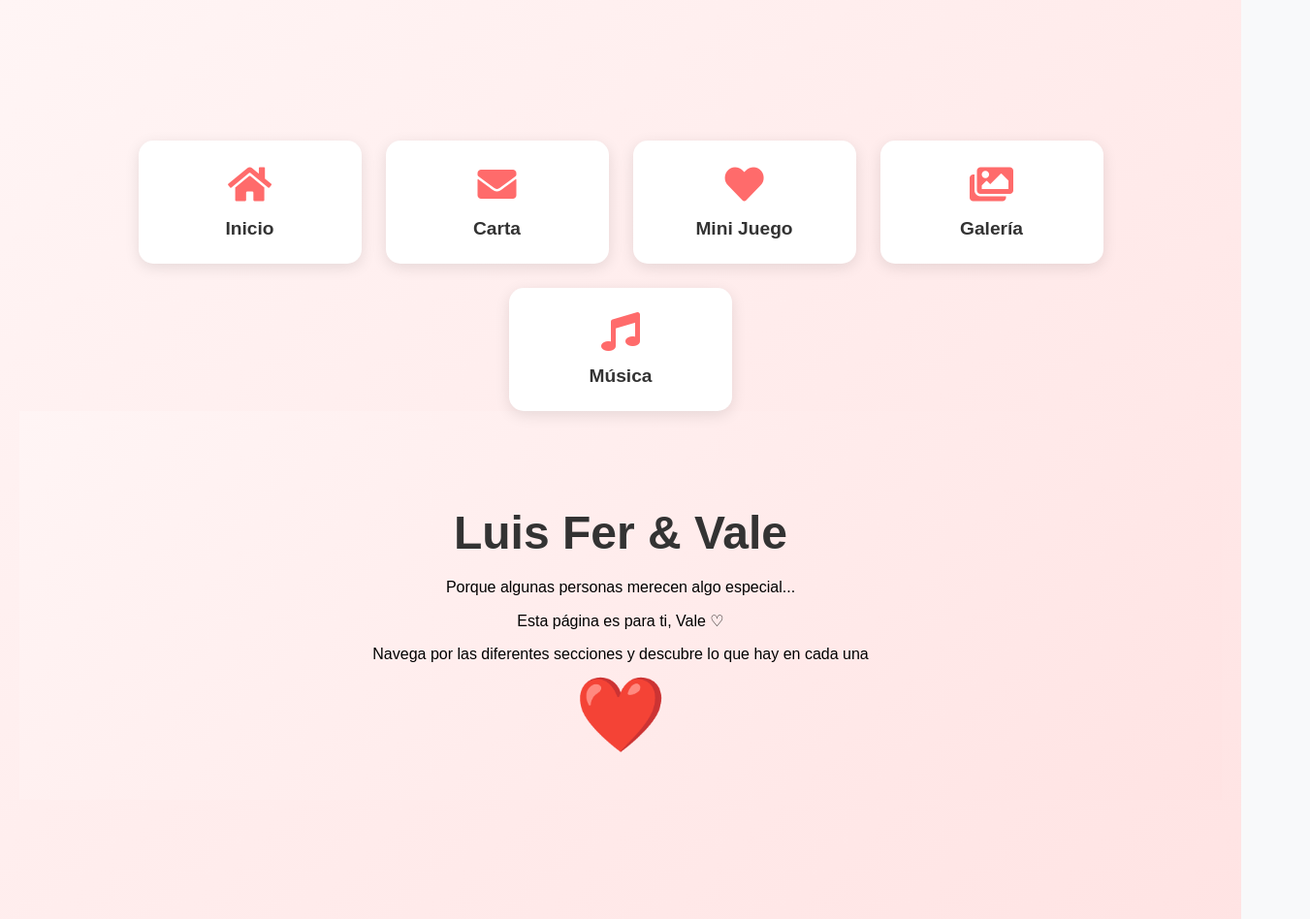
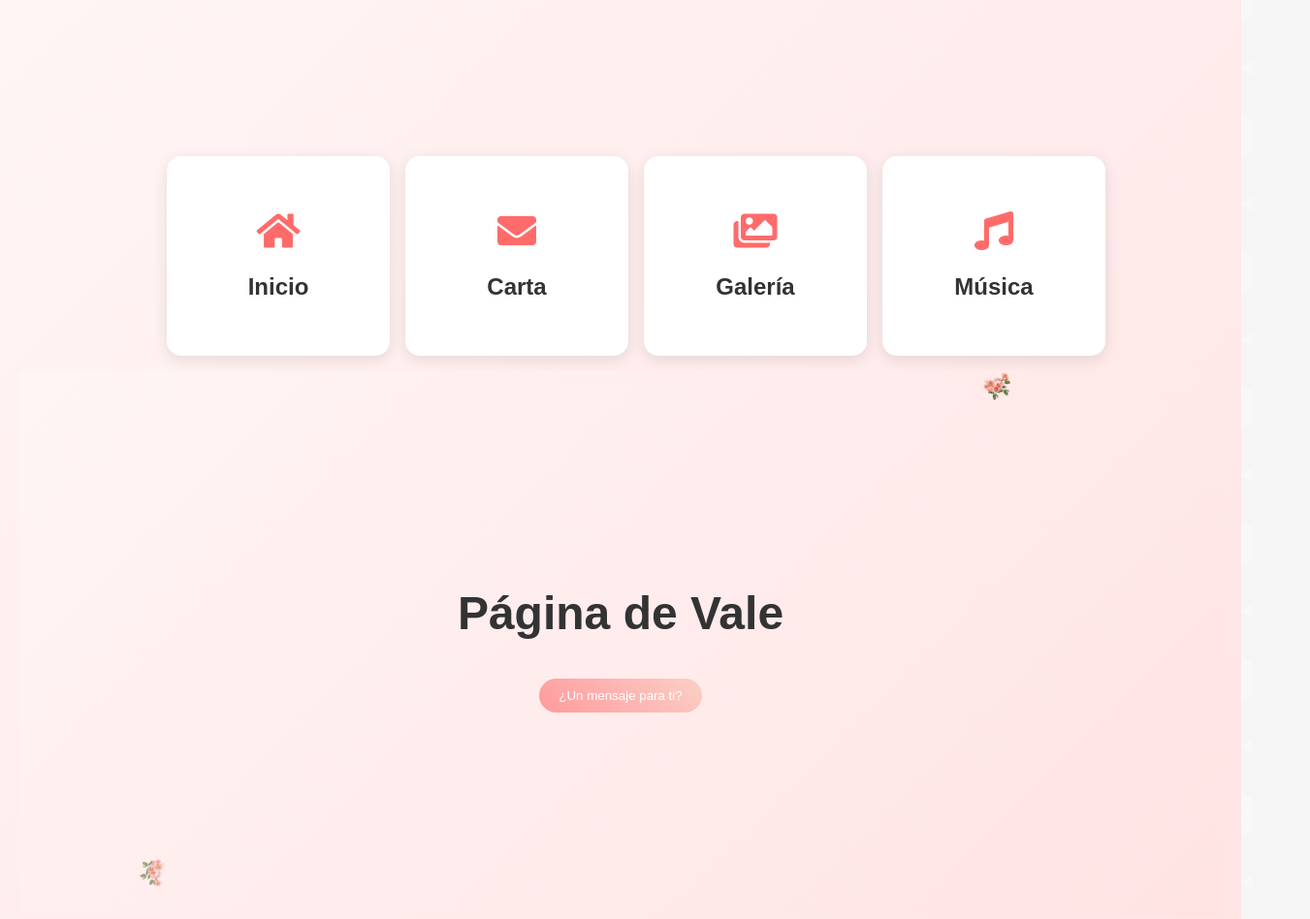
Before and after one commit to LuisFerFlores26/Pagina-Val, a plain HTML site: page index.html in a window 1280 px wide. Shown: the top 948 px of the page at 97% size, 1351 px wide, since content can reach past the window. Drawn offline with Linux system fonts and the light colour scheme.

Commit message:
Update 1.5 (index version beta)

```diff
--- a/Carta/styles.css
+++ b/Carta/styles.css
@@ -12,7 +12,8 @@
     background-color: #f5e6e6;
     position: relative;
     cursor: pointer;
-    transition: transform 0.3s;
+    transition: transform 0.5s;
+    transform: rotateY(0deg);
 }
 
 .envelope:hover {
@@ -45,6 +46,7 @@
     opacity: 0;
     transition: all 0.3s;
     transform: translateY(20px);
+    display: none;
 }
 
 .letter.visible {
--- a/index.html
+++ b/index.html
@@ -11,36 +11,36 @@
     <nav class="menu-cards">
         <div class="card-container">
             <a href="#inicio" class="nav-card">
-                <div class="card-content">
-                    <i class="fas fa-home"></i>
+                <div class="card-content large-card">
+                    <i class="fas fa-home fa-2x"></i>
                     <h3>Inicio</h3>
                 </div>
             </a>
 
             <a href="Carta/carta.html" class="nav-card">
-                <div class="card-content">
-                    <i class="fas fa-envelope"></i>
+                <div class="card-content large-card">
+                    <i class="fas fa-envelope fa-2x"></i>
                     <h3>Carta</h3>
                 </div>
             </a>
-
-            <a href="#historia" class="nav-card">
+        <!-- Mini juego, coming soon :D
+            <a href="#Minijuego" class="nav-card">
                 <div class="card-content">
                     <i class="fas fa-heart"></i>
                     <h3>Mini Juego</h3>
                 </div>
             </a>
-
+        -->
             <a href="Galeria/galeria.html" class="nav-card">
-                <div class="card-content">
-                    <i class="fas fa-images"></i>
+                <div class="card-content large-card">
+                    <i class="fas fa-images fa-2x"></i>
                     <h3>Galería</h3>
                 </div>
             </a>
 
             <a href="playlist/playlist.html" class="nav-card">
-                <div class="card-content">
-                    <i class="fas fa-music"></i>
+                <div class="card-content large-card">
+                    <i class="fas fa-music fa-2x"></i>
                     <h3>Música</h3>
                 </div>
             </a>
@@ -48,16 +48,29 @@
 
         </div>
         <section id="inicio" class="inicio-section">
-            <h1>Luis Fer & Vale</h1>
-            <p class="mensaje-especial">Porque algunas personas merecen algo especial...</p>
-            <div class="mensaje-personal">
-                <p>Esta página es para ti, Vale ♡</p>
-                <p>Navega por las diferentes secciones y descubre lo que hay en cada una</p>
+            <div class="welcome-animation">
+                <h1>Página de Vale</h1>
+                <p class="mensaje-especial"></p>
+                <button class="mensaje-secreto-btn">¿Un mensaje para ti?</button>
+                <div class="mensaje-oculto">
+                <p>✨ Feliz Navidad!! ✨</p>
+                </div>
             </div>
+            <div class="flores-container">
+                <div class="flor flor1"></div>
+                <div class="flor flor2"></div>
+                <div class="flor flor3"></div>
+            </div>
+            <!-- idk
             <div class="corazon-animado">❤️</div>
+            -->
         </section>
+        <script>
+            document.querySelector('.mensaje-secreto-btn').addEventListener('click', function() {
+                document.querySelector('.mensaje-oculto').classList.toggle('visible');
+            });
+        </script>
     </nav>
-
 
 
 </body>
--- a/styles.css
+++ b/styles.css
@@ -2,8 +2,19 @@ body {
     font-family: 'Arial', sans-serif;
     margin: 0;
     padding: 0;
-    background-color: #f8f9fa;
+    min-height: 100vh;
+    overflow-x: hidden;
+    background-color: #f5f5f5;
+    background-image:
+        linear-gradient(30deg, #f8f8f8 12%, transparent 12.5%, transparent 87%, #f8f8f8 87.5%, #f8f8f8),
+        linear-gradient(150deg, #f8f8f8 12%, transparent 12.5%, transparent 87%, #f8f8f8 87.5%, #f8f8f8),
+        linear-gradient(30deg, #f8f8f8 12%, transparent 12.5%, transparent 87%, #f8f8f8 87.5%, #f8f8f8),
+        linear-gradient(150deg, #f8f8f8 12%, transparent 12.5%, transparent 87%, #f8f8f8 87.5%, #f8f8f8);
+    background-size: 80px 140px;
+    background-position: 0 0, 0 0, 40px 70px, 40px 70px;
 }
+
+
 
 nav {
     background-color: #ff6b6b;
@@ -59,17 +70,20 @@ nav a {
 
 /* Estilos del menú de cards */
 .menu-cards {
+    min-height: 100vh;
+    display: flex;
+    flex-direction: column;
     padding: 145px 20px;
     background: linear-gradient(135deg, #fff5f5, #ffe3e3);
 }
 
 .card-container {
+    width: 100%;
+    padding: 1rem;
     display: flex;
     justify-content: center;
-    gap: 25px;
     flex-wrap: wrap;
-    max-width: 1200px;
-    margin: 0 auto;
+    gap: 1rem;
 }
 
 .nav-card {
@@ -138,6 +152,10 @@ nav a {
     #inicio h1 {
         font-size: 2em;
     }
+
+    .card-container {
+        grid-template-columns: 1fr; /* Una tarjeta por fila en móviles */
+    }
 }
 
 /* Efectos hover adicionales */
@@ -150,3 +168,106 @@ nav a {
     color: #ff6b6b;
     transition: color 0.3s ease;
 }
+
+/* Animación de bienvenida */
+.welcome-animation  {
+    opacity: 0;
+    animation: fadeIn 2s ease-in forwards;
+}
+
+/* Flores de mayo */
+.flores-container {
+    position: absolute;
+    width: 100%;
+    height: 100%;
+    pointer-events: none;
+}
+
+.flor {
+    position: absolute;
+    width: 30px;
+    height: 30px;
+    background: url('flor-de-mayo.png') no-repeat;
+    background-size: contain;
+    animation: floatingFlower 15s infinite linear;
+}
+
+.flor1 { left: 10%; animation-delay: 0s; }
+.flor2 { left: 50%; animation-delay: 5s; }
+.flor3 { left: 80%; animation-delay: 8s; }
+
+/* Botón y mensaje oculto */
+.mensaje-secreto-btn {
+    padding: 10px 20px;
+    margin: 20px;
+    border: none;
+    border-radius: 20px;
+    background: linear-gradient(45deg, #ff9a9e, #fad0c4);
+    color: white;
+    cursor: pointer;
+    transition: transform 0.3s ease;
+}
+
+.mensaje-secreto-btn:hover {
+    transform: scale(1.1);
+}
+
+.mensaje-oculto {
+    opacity: 0;
+    height: 0;
+    transition: all 0.5s ease;
+}
+
+.mensaje-oculto.visible {
+    opacity: 1;
+    height: auto;
+}
+
+/* Animaciones */
+@keyframes fadeIn {
+    from { opacity: 0; transform: translateY(-20px); }
+    to { opacity: 1; transform: translateY(0); }
+}
+
+@keyframes floatingFlower {
+    0% {
+        transform: translateY(100vh) rotate(0deg);
+        opacity: 1;
+    }
+    100% {
+        transform: translateY(-100px) rotate(360deg);
+        opacity: 0;
+    }
+}
+
+.inicio-section {
+    flex: 1;
+    display: flex;
+    flex-direction: column;
+    align-items: center;
+    justify-content: center;
+    padding: 2rem;
+    position: relative;
+    overflow: hidden;
+}
+
+.large-card {
+    padding: 2rem;
+    transition: transform 0.3s ease, box-shadow 0.3s ease;
+}
+
+.large-card:hover {
+    transform: scale(1.3);
+    border-radius: 15px;
+    box-shadow: 0 8px 16px rgba(0,0,0,0.2);
+}
+
+.large-card i {
+    font-size: 2.5em;
+    margin-bottom: 1rem;
+}
+
+.large-card h3 {
+    font-size: 1.5em;
+    margin-top: 0.5rem;
+}
```
Also changed, not shown: Carta/carta.html (+1 -0 lines), flor-de-mayo.png (added), 1 other file.
